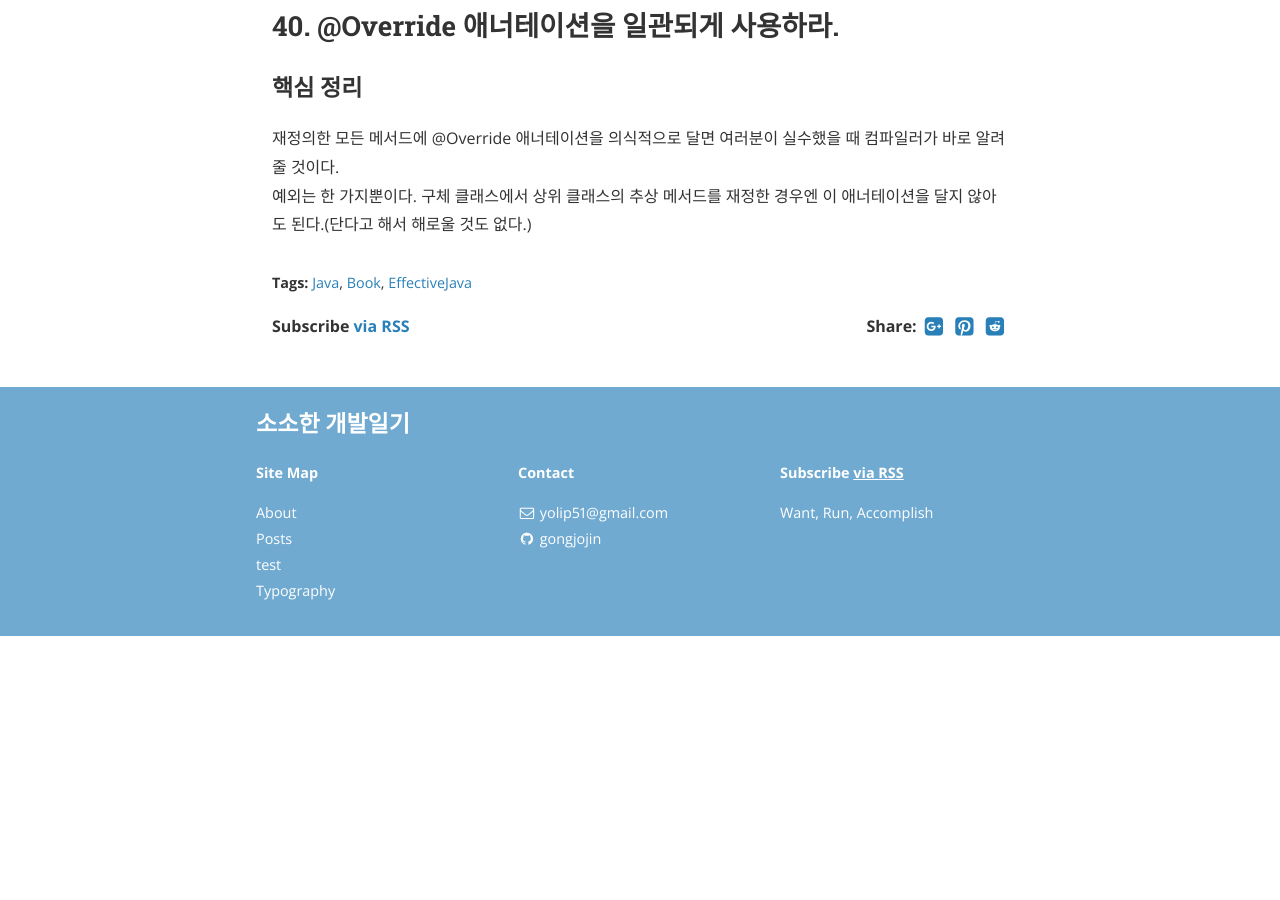
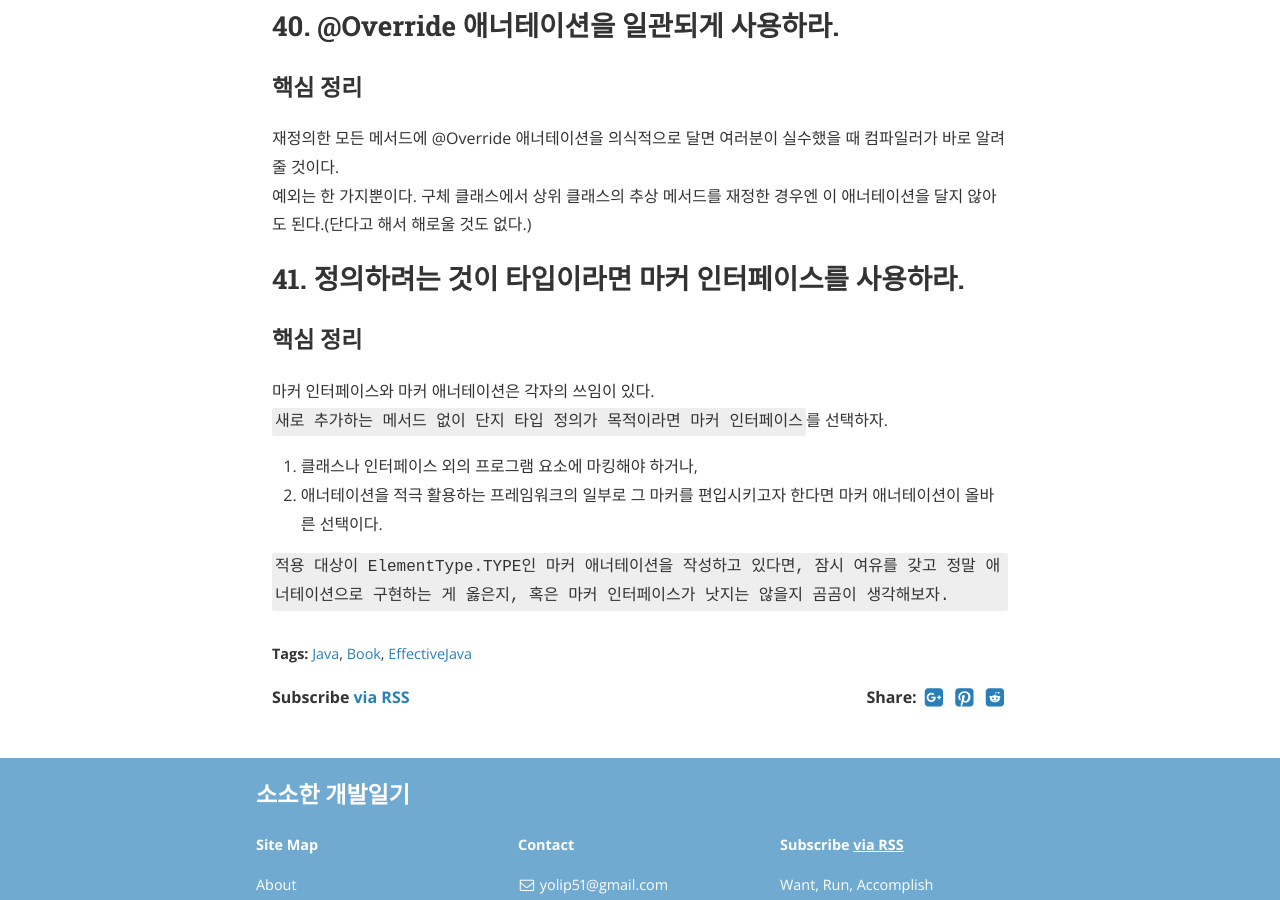
Before and after one commit to gonghojin/gonghojin.github.io, a Jekyll site: the page built from _posts/book/java/effectiveJava/2019-10-21-effectiveJava.md, in a window 1280 px wide and 900 px high, scrolled down 2174 px. Built offline with Jekyll 4.4.1, drawn with Linux system fonts in a browser that asks for light colours; nearby versions of some CDN libraries; comment, search, counter and statistics services are not loaded; before the commit the page ends 2810 px from its top, so only the background shows below that.

Commit message:
Add: 이펙티브자바_41_정의하려는 것이 타입이라면 마커 인터페이스를 사용하라

```diff
--- a/_posts/book/java/effectiveJava/2019-10-21-effectiveJava.md
+++ b/_posts/book/java/effectiveJava/2019-10-21-effectiveJava.md
@@ -48,3 +48,11 @@ EnumSet의 유일한 단점이라면 (자바 9까지는 아직) 불변 EnumSet
 ### 핵심 정리
 재정의한 모든 메서드에 @Override 애너테이션을 의식적으로 달면 여러분이 실수했을 때 컴파일러가 바로 알려줄 것이다.
 예외는 한 가지뿐이다. 구체 클래스에서 상위 클래스의 추상 메서드를 재정한 경우엔 이 애너테이션을 달지 않아도 된다.(단다고 해서 해로울 것도 없다.)
+
+## 41. 정의하려는 것이 타입이라면 마커 인터페이스를 사용하라.
+### 핵심 정리
+마커 인터페이스와 마커 애너테이션은 각자의 쓰임이 있다. `새로 추가하는 메서드 없이 단지 타입 정의가 목적이라면 마커 인터페이스`를 선택하자.
+1. 클래스나 인터페이스 외의 프로그램 요소에 마킹해야 하거나,
+2. 애너테이션을 적극 활용하는 프레임워크의 일부로 그 마커를 편입시키고자 한다면 마커 애너테이션이 올바른 선택이다.
+
+`적용 대상이 ElementType.TYPE인 마커 애너테이션을 작성하고 있다면, 잠시 여유를 갖고 정말 애너테이션으로 구현하는 게 옳은지, 혹은 마커 인터페이스가 낫지는 않을지 곰곰이 생각해보자.`
```
